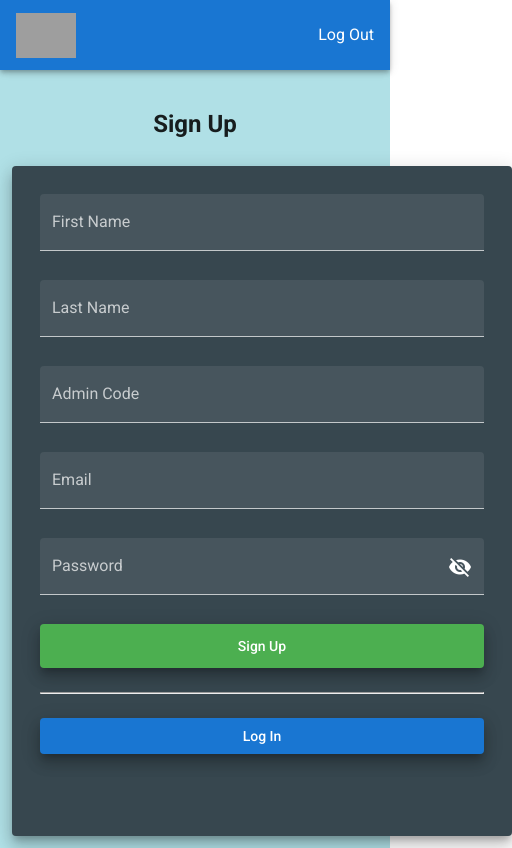
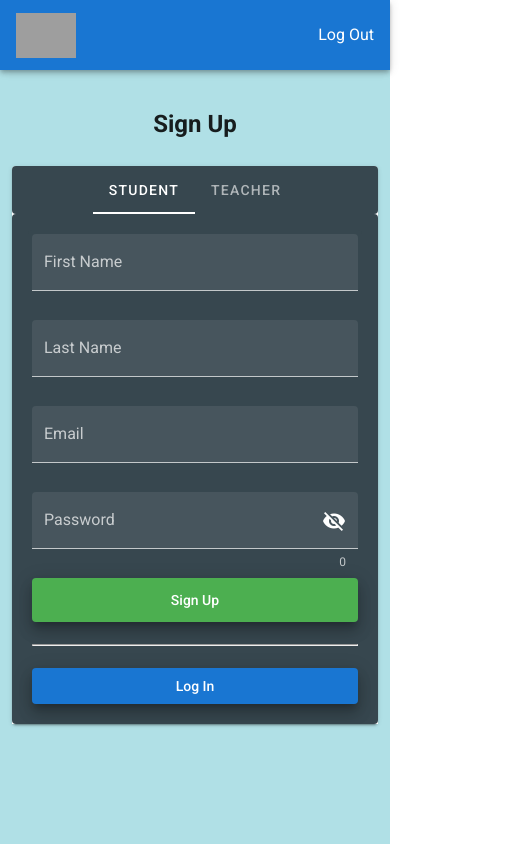
Before and after one commit to Suzanna-Neely-Yates/education-app, a Vue app: page /#/signup in a window 390 px wide. Shown: the whole page, 512 px wide, since content can reach past the window. Built offline with nearby package versions, Linux system fonts and the light colour scheme; grey boxes are pictures that could not be loaded; what vue-firestore would draw is missing.

Commit message:
- Signup layout compatible with mobile

```diff
--- a/src/views/Login.vue
+++ b/src/views/Login.vue
@@ -22,8 +22,6 @@
             dark
             elevation="10"
             rounded
-            height="370"
-            width="500"
           >
             <v-text-field
               label="Email"
--- a/src/views/SignUp.vue
+++ b/src/views/SignUp.vue
@@ -1,19 +1,79 @@
 <template>
   <div style="background-color: powderblue">
     <form @submit.prevent="signup">
+      <center>
         <v-container>
           &nbsp;
-        <h2><center>Sign Up</center></h2>
+          <h2>Sign Up</h2>
           &nbsp;
-        <center>
+          <v-card>
+            <v-tabs centered background-color="blue-grey darken-3" dark>
+              <v-tab> Student </v-tab>
+              <v-tab> Teacher </v-tab>
+              <v-tab-item>
+                <v-card flat color="blue-grey darken-3">
+                  <v-card-text>
                     <v-sheet
-            class="px-7 pt-7 pb-4 mx-auto text-center d-inline-block"
+                      class="px-1 pt-1 pb-1 mx-auto text-center d-block"
                       color="blue-grey darken-3"
                       dark
-            elevation="10"
                       rounded
-            height="670"
-            width="500"
+                    >
+                      <v-text-field
+                        label="First Name"
+                        placeholder="Enter here"
+                        filled
+                        v-model="first_name"
+                      >
+                      </v-text-field>
+                      <v-text-field
+                        label="Last Name"
+                        placeholder="Enter here"
+                        filled
+                        v-model="last_name"
+                      >
+                      </v-text-field>
+                      <v-text-field
+                        label="Email"
+                        placeholder="Enter here"
+                        filled
+                        v-model="email"
+                      >
+                      </v-text-field>
+                      <v-text-field
+                        label="Password"
+                        placeholder="Enter here"
+                        filled
+                        v-model="password"
+                        :append-icon="show1 ? 'mdi-eye' : 'mdi-eye-off'"
+                        :type="show1 ? 'text' : 'password'"
+                        @click:append="show1 = !show1"
+                        counter
+                      >
+                      </v-text-field>
+                      <v-btn block color="green" elevation="10" large>
+                        <button onclick="DisplayMessage()" type="submit">
+                          Sign Up
+                        </button>
+                      </v-btn>
+                      &nbsp;
+                      <hr />
+                      &nbsp;
+                      <v-btn block color="primary" elevation="10" medium>
+                        <button v-on:click="login" type="submit">Log In</button>
+                      </v-btn>
+                    </v-sheet>
+                  </v-card-text>
+                </v-card>
+              </v-tab-item>
+              <v-tab-item>
+                <v-card flat color="blue-grey darken-3">
+                  <v-card-text>
+                    <v-sheet
+                      class="px-1 pt-1 pb-1 mx-auto text-center d-block"
+                      color="blue-grey darken-3"
+                      dark
+                      rounded
                     >
                       <v-text-field
                         label="First Name"
@@ -54,7 +114,9 @@
                       >
                       </v-text-field>
                       <v-btn block color="green" elevation="10" large>
-              <button onclick="DisplayMessage()" type="submit">Sign Up</button>
+                        <button onclick="DisplayMessage()" type="submit">
+                          Sign Up
+                        </button>
                       </v-btn>
                       &nbsp;
                       <hr />
@@ -63,8 +125,13 @@
                         <button v-on:click="login" type="submit">Log In</button>
                       </v-btn>
                     </v-sheet>
+                  </v-card-text>
+                </v-card>
+              </v-tab-item>
+            </v-tabs>
+          </v-card>
+        </v-container>
       </center>
-      </v-container>
     </form>
   </div>
 </template>
@@ -72,7 +139,6 @@
 <script>
 import firebase from "firebase";
 import { db } from "../firebase";
-
 export default {
   name: "SignUp",
   data() {
@@ -85,6 +151,22 @@ export default {
       is_admin: false,
     };
   },
+
+  datapassword() {
+    return {
+      show1: false,
+      show2: true,
+      show3: false,
+      show4: false,
+      password: "Password",
+      rules: {
+        required: (value) => !!value || "Required.",
+        min: (v) => v.length >= 8 || "Min 8 characters",
+        emailMatch: () => `The email and password you entered don't match`,
+      },
+    };
+  },
+
   methods: {
     signup() {
       firebase
```
Also changed, not shown: 1 other file (tests, documents, lock files or other folders). Lines whose indentation alone changed are shown as unchanged.
